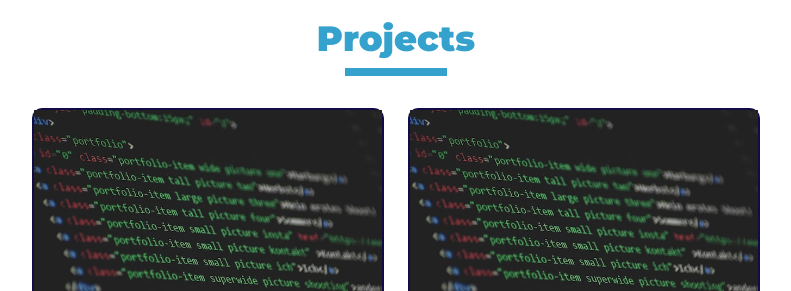
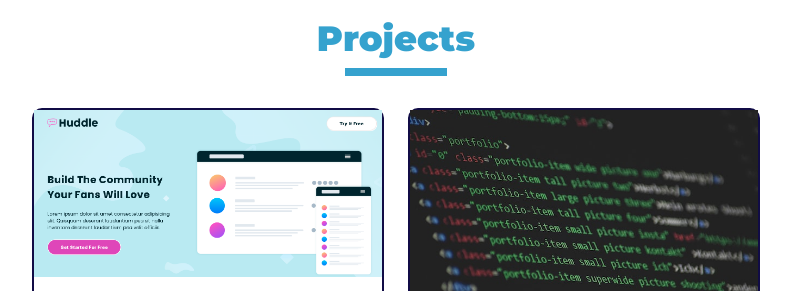
Before and after one commit to PriyankaNegi-123/Portfolio, a plain HTML site: page index.html in a window 1280 px wide. Shown: the part 1190-1481 px from the top of the page, without its empty margins (244-1035 px from the left). Drawn offline with Linux system fonts and the light colour scheme; a web font is replaced by a local one.

Commit message:
screenshot

```diff
--- a/index.html
+++ b/index.html
@@ -93,7 +93,7 @@
             <ul class="project-list-container">
                 <li class="project-list-item">
                     <div class="project-image-container">
-                        <img src="./assets/project 1.jpg" alt="">
+                        <img src="./assets/Screenshot (65).png" alt="">
                     </div>
                     <div class="project-btn-container">
                     <a href="#" class="btn btn-code"><i class="fa-brands fa-github"></i>Code</a>
```
Also changed, not shown: assets/Screenshot (65).png (added).
